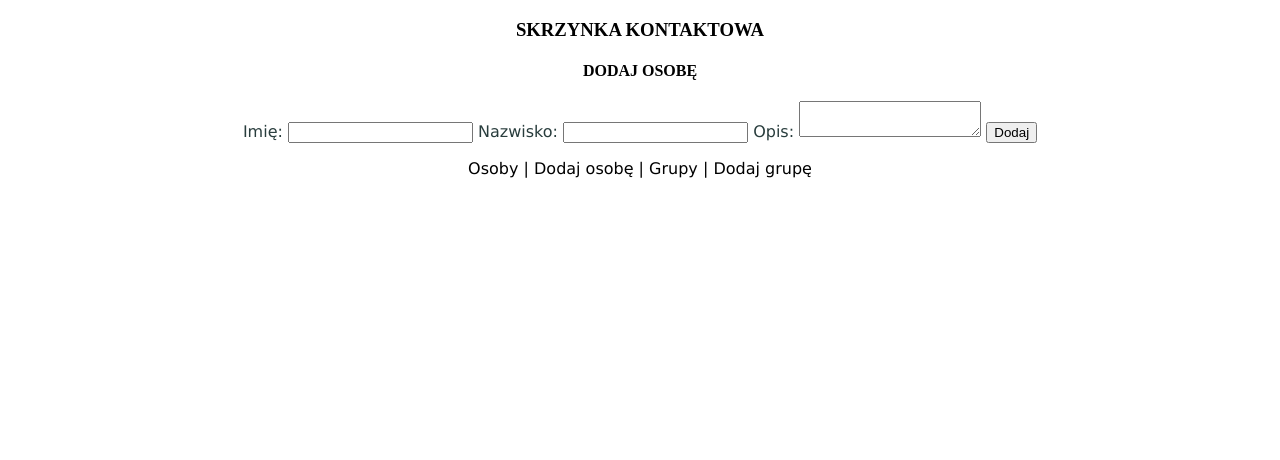
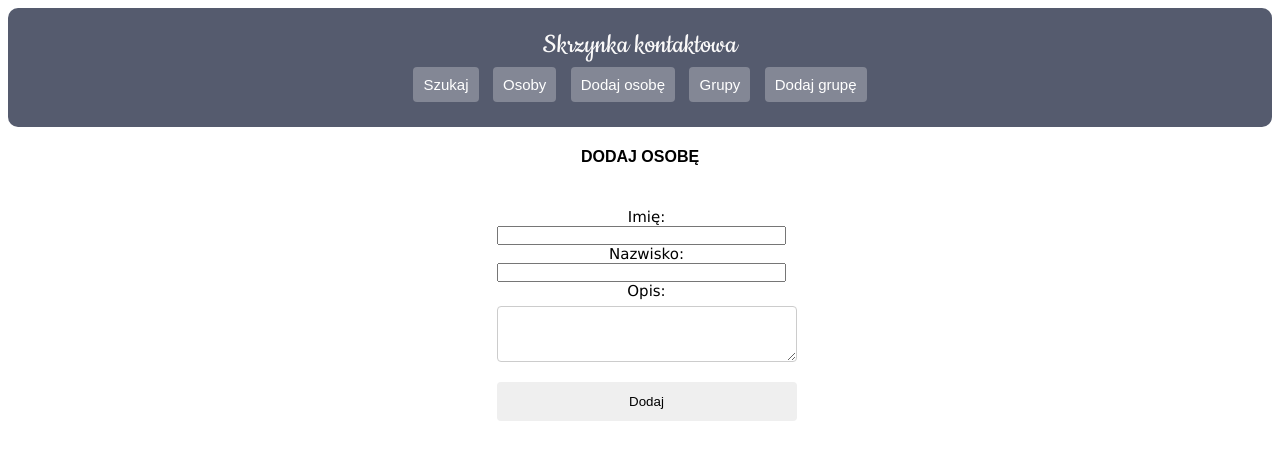
Before and after one commit to pautomaszewska/Contact-manager-app, a Django app: template contacts/mail/templates/add_person.html in a window 1280 px wide. Shown: the top 460 px of the page. Run offline with Django 3.2, Linux system fonts and the light colour scheme; the template is opened without the code that fills it, so the values that code supplies are empty.

Commit message:
Added search

```diff
--- a/contacts/contacts/urls.py
+++ b/contacts/contacts/urls.py
@@ -17,7 +17,7 @@ from django.contrib import admin
 from django.urls import path, re_path
 from mail.views import AddPerson, AddPhone, AddMail, AddAddress, ShowAll, PersonDetails, EditPerson, EditPhone, \
     EditMail, EditAddress, DeletePerson, DeletePhone, DeleteMail, DeleteAddress, Groups, AddGroup, GroupDetails, EditGroup, \
-    DeleteGroup, DeleteFromGroup
+    DeleteGroup, DeleteFromGroup, Search
 
 urlpatterns = [
     path('admin/', admin.site.urls),
@@ -41,6 +41,7 @@ urlpatterns = [
     path('editgroup/<group_id>', EditGroup.as_view(), name='editgroup'),
     path('deletegroup/<group_id>', DeleteGroup.as_view(), name='deletegroup'),
     path('deletefrom/<id>/<group_id>', DeleteFromGroup.as_view(), name='deletefrom'),
+    path('search', Search.as_view(), name='search'),
 
 
 ]
--- a/contacts/mail/templates/add_person.html
+++ b/contacts/mail/templates/add_person.html
@@ -3,7 +3,7 @@
 {% block content %}
 
 <h4>DODAJ OSOBĘ</h4>
-    <form method="POST">{% csrf_token %}
+    <form method="POST" class="form">{% csrf_token %}
         <label>Imię: <input name="first_name" type="text"></label>
         <label>Nazwisko: <input name="last_name" type="text"></label>
         <label>Opis: </label>
--- a/contacts/mail/templates/base.html
+++ b/contacts/mail/templates/base.html
@@ -4,20 +4,30 @@
 <head>
 {% load staticfiles %}
  <link rel="stylesheet" href="{% static 'style.css' %}">
+<link href='http://fonts.googleapis.com/css?family=Cookie' rel='stylesheet' type='text/css'>
     <meta charset="UTF-8">
     {% block title %}
     <title>Skrzynka kontaktowa</title>
     {% endblock %}
 </head>
 <body>
-<h3>SKRZYNKA KONTAKTOWA</h3>
+<div class="header">
+
+
+        <div class="header-title">Skrzynka kontaktowa</div>
+     <div>
+                <a href="{% url 'search' %}">Szukaj</a>
+
+        <a href="{% url 'showall' %}">Osoby</a>
+        <a href="{% url 'addperson' %}">Dodaj osobę</a>
+        <a href="{% url 'groups' %}">Grupy</a>
+        <a href="{% url 'addgroup' %}">Dodaj grupę</a>
+    </div>
+</div>
 
         {% block content %}
 
+
         {% endblock %}
-<footer>
-   <p><a href="{% url 'showall' %}">Osoby</a> | <a href="{% url 'addperson' %}">Dodaj osobę</a>
-       | <a href="{% url 'groups' %}">Grupy</a> | <a href="{% url 'addgroup' %}">Dodaj grupę</a></p>
-</footer>
 </body>
 </html>
--- a/contacts/mail/templates/show_all.html
+++ b/contacts/mail/templates/show_all.html
@@ -3,6 +3,7 @@
 {% block content %}
 
 <h4>MOJE KONTAKTY</h4>
+<div class="background">
     <table>
     <tr><th>lp</th><th>Imię</th><th>Nazwisko</th><th>Opis</th><th>Edycja</th><th>Usuwanie</th></tr>
 
@@ -16,5 +17,6 @@
 		</tr>
 {% endfor %}
 </table>
+    </div>
 
 {% endblock %}
--- a/contacts/static/style.css
+++ b/contacts/static/style.css
@@ -1,33 +1,40 @@
 h2, h3 , h4 {
-     font-family: Liberation Serif, Times New Roman, serif;
-     text-align: center;
+     font-family: Arial, Helvetica, sans-serif;
     font-weight: bold;
+    text-align: center;
 }
 
 p, div {
-    font-family: Verdana, Arial, sans-serif;
+    font-family: Arial, Helvetica, sans-serif;
     text-align: center;
     font-size: 16px;
 }
+
 
 form {
     font-family: Verdana, Arial, sans-serif;
     text-align: center;
     font-size: 16px;
     width: 80%;
-    margin: 0 auto;
+
 }
 
 table {
+    background-color: #dbefeb;
     border: 1px;
     border-collapse: collapse;
     border-spacing: 0;
-    width: 100%;
-    font-family: Verdana, Arial, sans-serif;
+    text-align: center;
+    width: 80%;
+    font: 15px "Lucida Sans Unicode", "Lucida Grande", sans-serif;
+    margin-left: auto;
+margin-right: auto;
+
 
 }
 
 td, tr {
+
     border: 1px solid transparent;
     height: 30px;
     /*width: 50%;*/
@@ -35,22 +42,23 @@ td, tr {
 }
 
 th {
-    background: #9999ff;
+    background: #555b6e;
+    color: #cccccc;
     font-weight: bold;
     text-align: center;
 }
 
 td {
     text-align: center;
-    color: #293d3d;
+    /*color: #293d3d;*/
 }
 
 tr:nth-child(even) td {
-    background: #F1F1F1;
+    /*background: #F1F1F1;*/
 }
 
 tr:nth-child(odd) td {
-    background: #FEFEFE;
+    /*background: #FEFEFE;*/
 }
 
 a:link, a:visited {
@@ -71,9 +79,99 @@ a:link, a:visited {
 
 
 
-label {
-    width: 150px;
-    margin: 0;
-    color: #293d3d;
+/*label {*/
+    /*width: 150px;*/
+    /*margin: 0;*/
+    /*color: #293d3d;*/
 
 }
+
+/*.form {*/
+    /*margin:10px auto;*/
+	/*width: 400px;*/
+
+
+}
+.form label {
+    margin:0 0 3px 0;
+	padding:0px;
+	display:block;
+	font-weight: bold;
+    width: 100%;
+
+}
+.form {
+    margin: 10px auto;
+    max-width: 300px;
+    padding: 20px 12px 10px 25px;
+    font: 15px "Lucida Sans Unicode", "Lucida Grande", sans-serif;
+}
+
+.form input {
+    padding: 0;
+	display: block;
+    justify-content: center
+	margin: 10px 0 0 0;
+    width: 95%;
+}
+.form textarea {
+    width: 100%; /* Full width */
+  padding: 12px; /* Some padding */
+  border: 1px solid #ccc; /* Gray border */
+  border-radius: 4px; /* Rounded borders */
+  box-sizing: border-box; /* Make sure that padding and width stays in place */
+  margin-top: 6px; /* Add a top margin */
+  margin-bottom: 16px; /* Bottom margin */
+  resize: vertical
+}
+
+.form input[type=submit] {
+  color: black;
+  padding: 12px 20px;
+  border: none;
+  border-radius: 4px;
+    width: 100%;
+
+}
+
+.header {
+    overflow: hidden;
+  background-color: #555b6e;
+  padding: 20px 10px;
+    color: #faf9f9;
+    border-radius: 10px;
+
+}
+
+.header-title {
+    display: inline-block;
+    font:  30px 'Cookie', Helvetica, sans-serif;
+}
+
+.header a {
+  font-size: 15px;
+  background-color: #838795;
+    border-radius: 4px;
+
+
+
+
+    color: white;
+
+    display: inline-block;
+    line-height: 1em;
+    padding: 10px;
+    margin: 5px;
+
+
+
+}
+
+.background {
+
+     overflow: hidden;
+  padding: 120px 10px;
+  border: 2px solid #555b6e;
+    border-radius: 10px;
+
+}
```
Also changed, not shown: contacts/mail/templates/edit_person.html (+6 -3 lines), contacts/mail/templates/search.html (added, +14 -0 lines), contacts/mail/templates/search_results.html (added, +20 -0 lines), contacts/mail/views.py (+20 -0 lines).
